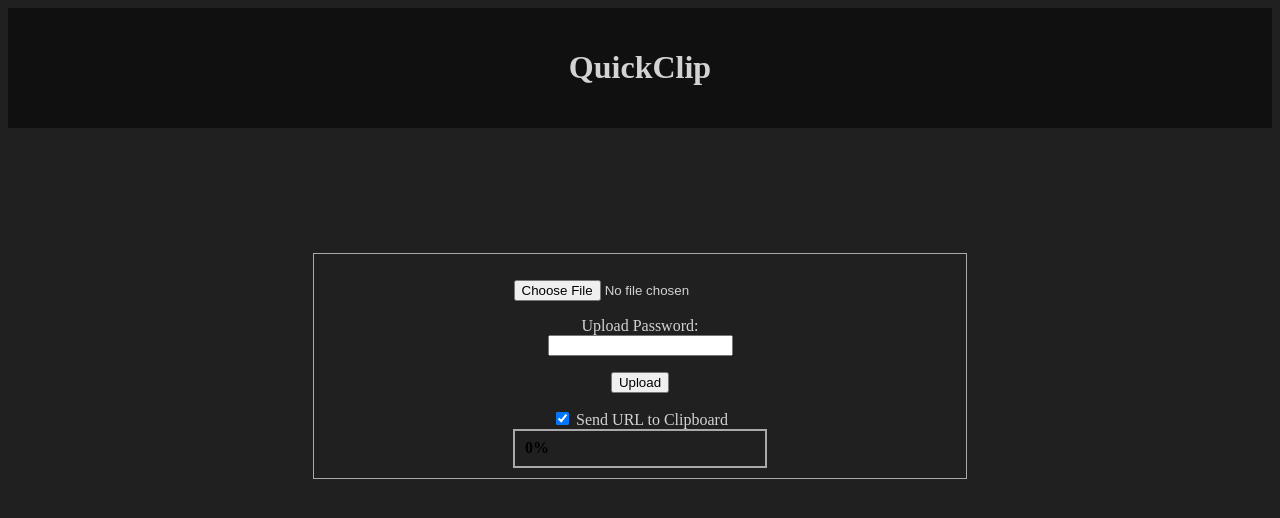
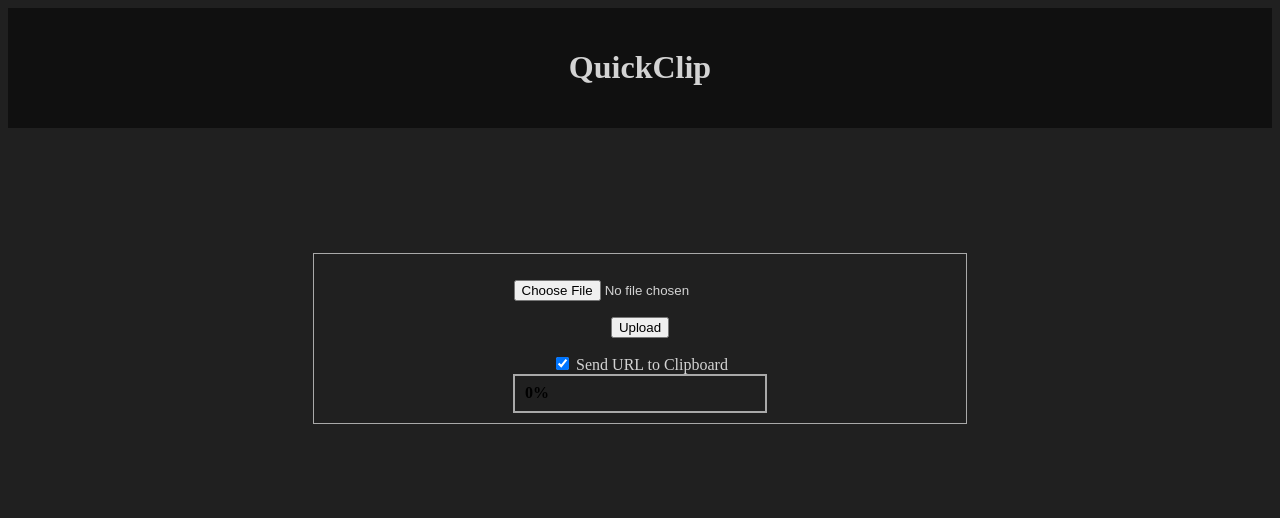
Before and after one commit to LP0101/QuickClip, a Python web app: template templates/index.html in a window 1280 px wide. Shown: the top 518 px of the page. Run offline with Jinja, Linux system fonts and the light colour scheme; the template is opened without the code that fills it, so the values that code supplies are empty.

Commit message:
Fix password logic

```diff
--- a/quickclip.py
+++ b/quickclip.py
@@ -82,7 +82,7 @@ def encoding(filename):
 
 @app.route('/')
 def upload_form():
-    require_password = check_ip(request)
+    require_password = not check_ip(request)
     return render_template('index.html', require_password=require_password)
 
 @app.route('/upload', methods=['POST'])
--- a/templates/index.html
+++ b/templates/index.html
@@ -21,7 +21,7 @@
                     <p>
                         <input type="file" name="clip" id="inpFile">
                     </p>
-                    {% if not allowed_upload %}
+                    {% if require_password %}
                         <label for="password">Upload Password: </label><br /><input type="text" name="password" id="password"/>
                     {% endif %}
                 </dl>
```
